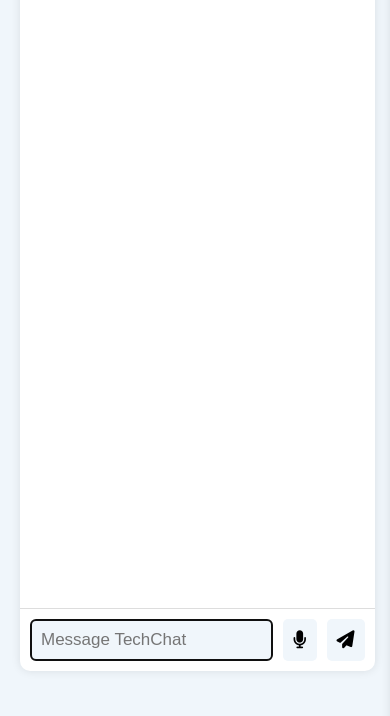
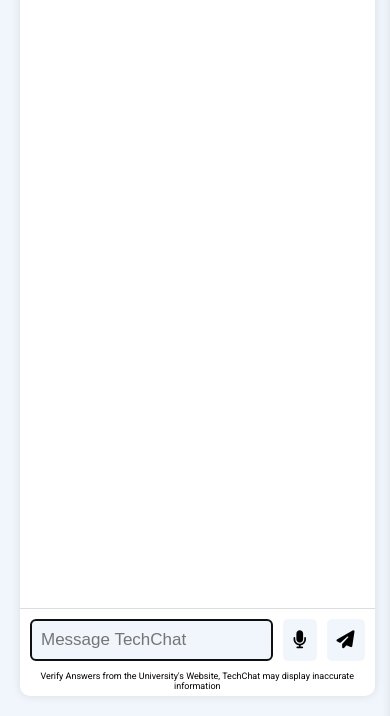
Before and after one commit to pfrimpong11/tech_chat, a plain HTML site: page templates/index.html in a window 390 px wide. Shown: the part 154-870 px from the top of the page. Before the commit the page ends 845 px from the top, so only its background shows below. Drawn offline with Linux system fonts and the light colour scheme.

Commit message:
added disclaimer

```diff
--- a/custom_words.json
+++ b/custom_words.json
@@ -1,6 +1,5 @@
 {
     "words": [
-        "knust",
         "bsc", "mse", "cse", "mba", "phd", "llb",
         "engineering", "sciences", "humanities", "socialsciences", "arts",
         "cutoff", "aggregate", "requirements", "transcripts", "application", "admissions",
--- a/static/styles.css
+++ b/static/styles.css
@@ -227,10 +227,8 @@ main {
 }
 
 .chat-window {
-    padding: 0 15px;
     flex: 1;
     overflow-y: auto;
-
     overflow: hidden;
 }
 
@@ -287,6 +285,12 @@ main {
 
 .chat-input-container button i {
     font-size: 18px;
+}
+
+.disclaimer{
+    font-size: 12px;
+    text-align: center;
+    padding-bottom: 5px;
 }
 
 aside {
@@ -527,6 +531,10 @@ aside {
     .main-content {
         flex-direction: column;
     }
+
+    .disclaimer{
+        font-size: 9px;
+    }
 }
 
 
--- a/templates/index.html
+++ b/templates/index.html
@@ -56,6 +56,7 @@
                     <button><i class="fa-solid fa-microphone"></i></button>
                     <button onclick="sendMessage()"><i class="fas fa-paper-plane"></i></button>
                 </div>
+                <span class="disclaimer">Verify Answers from the University's Website, TechChat may display inaccurate information</span>
             </div>
             <aside id="sidebar">
                 <div class="sidebar">
```
